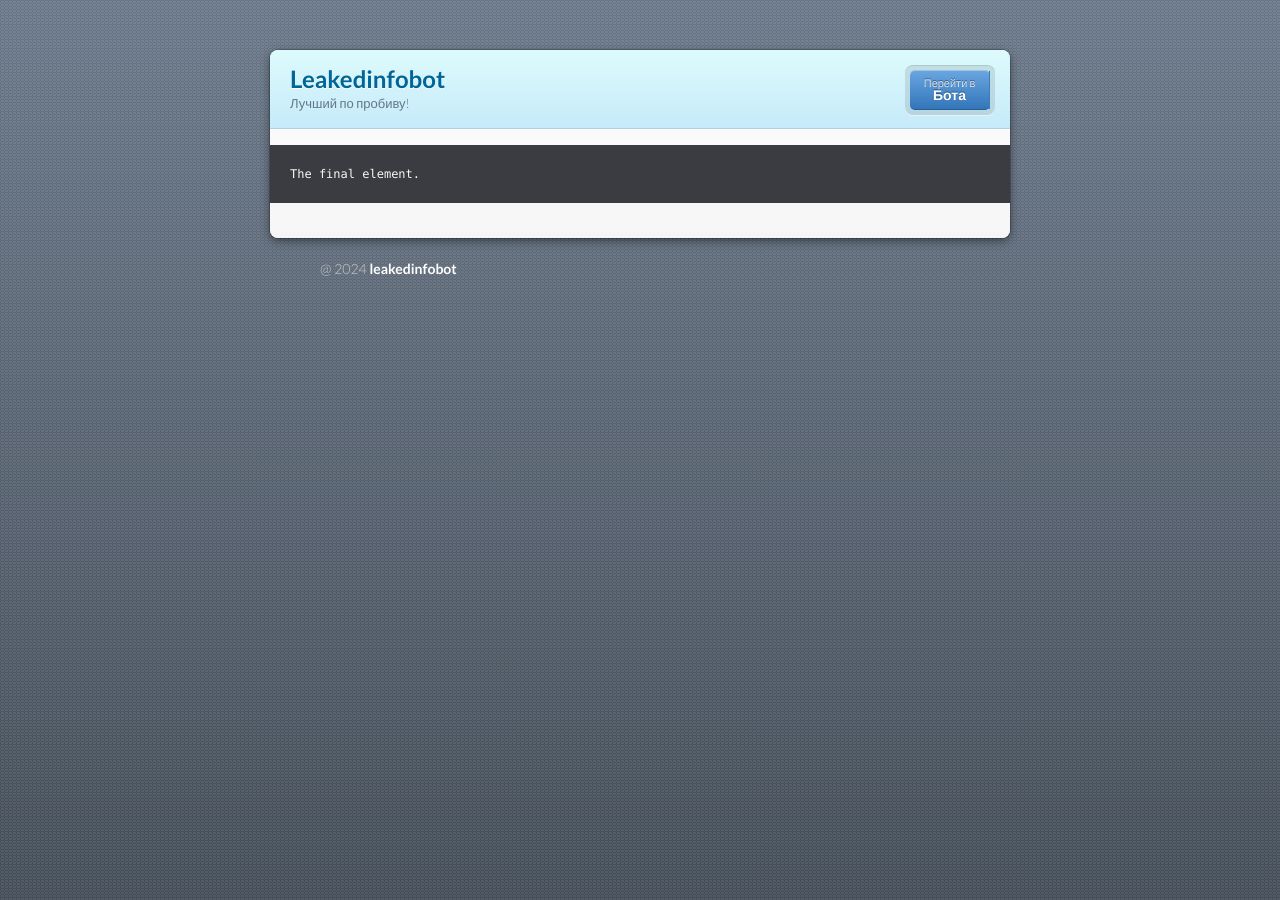
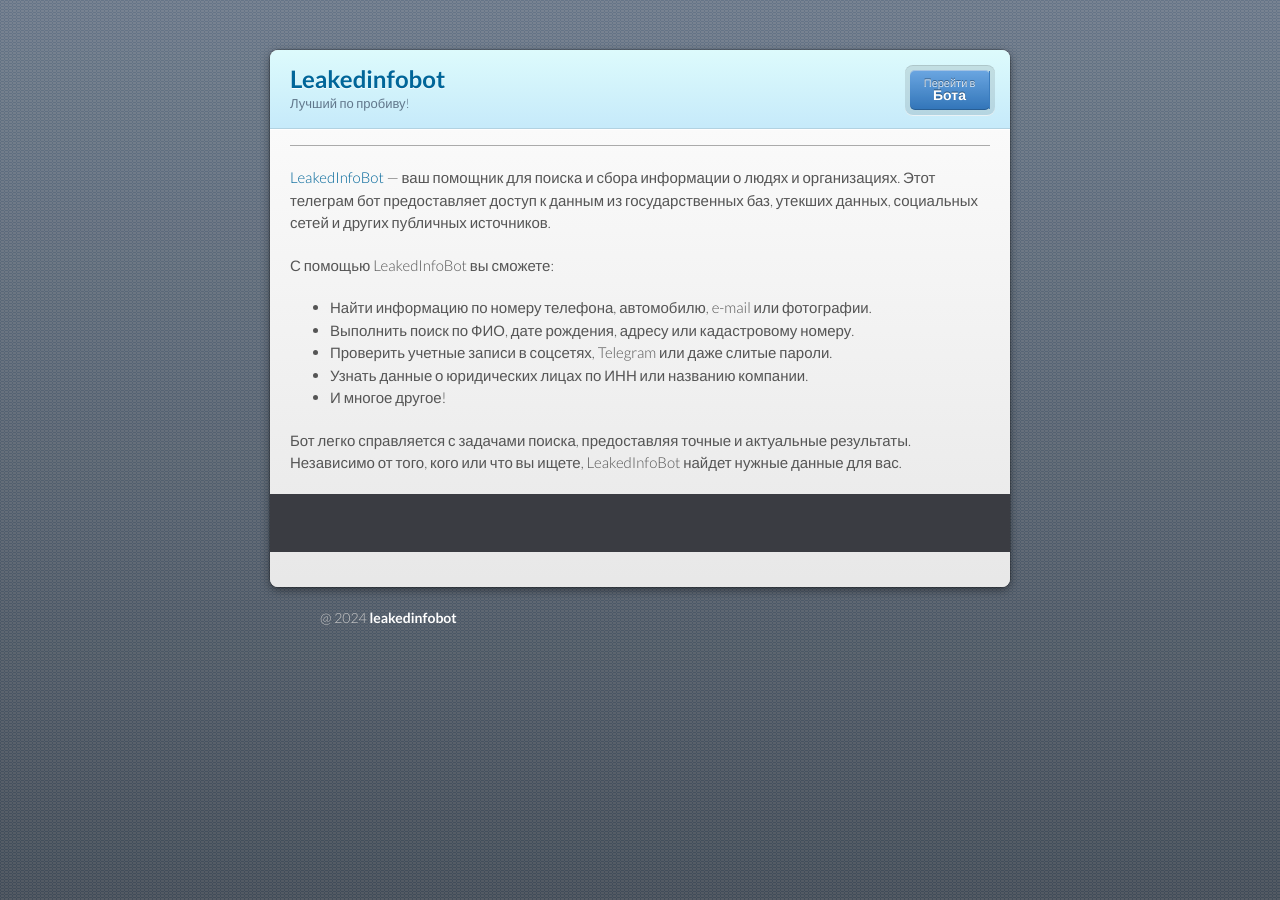
Before and after one commit to leakedinfobot/leakedinfobot.github.io, a Jekyll site: the page built from index.md, in a window 1280 px wide. Built offline with Jekyll 4.4.1, drawn with Linux system fonts in a browser that asks for light colours.

Commit message:
Update index.md

````diff
--- a/index.md
+++ b/index.md
@@ -2,8 +2,22 @@
 layout: default
 ---
 
+* * *
+
+[LeakedInfoBot](/leakedinfobot.html) — ваш помощник для поиска и сбора информации о людях и организациях.
+Этот телеграм бот предоставляет доступ к данным из государственных баз, утекших данных, социальных сетей и других публичных источников.
+
+С помощью LeakedInfoBot вы сможете:
+
+- Найти информацию по номеру телефона, автомобилю, e-mail или фотографии.
+- Выполнить поиск по ФИО, дате рождения, адресу или кадастровому номеру.
+- Проверить учетные записи в соцсетях, Telegram или даже слитые пароли.
+- Узнать данные о юридических лицах по ИНН или названию компании.
+- И многое другое!
+
+Бот легко справляется с задачами поиска, предоставляя точные и актуальные результаты. Независимо от того, кого или что вы ищете, LeakedInfoBot найдет нужные данные для вас.
 
 
 ```
-The final element.
+
 ```
````
